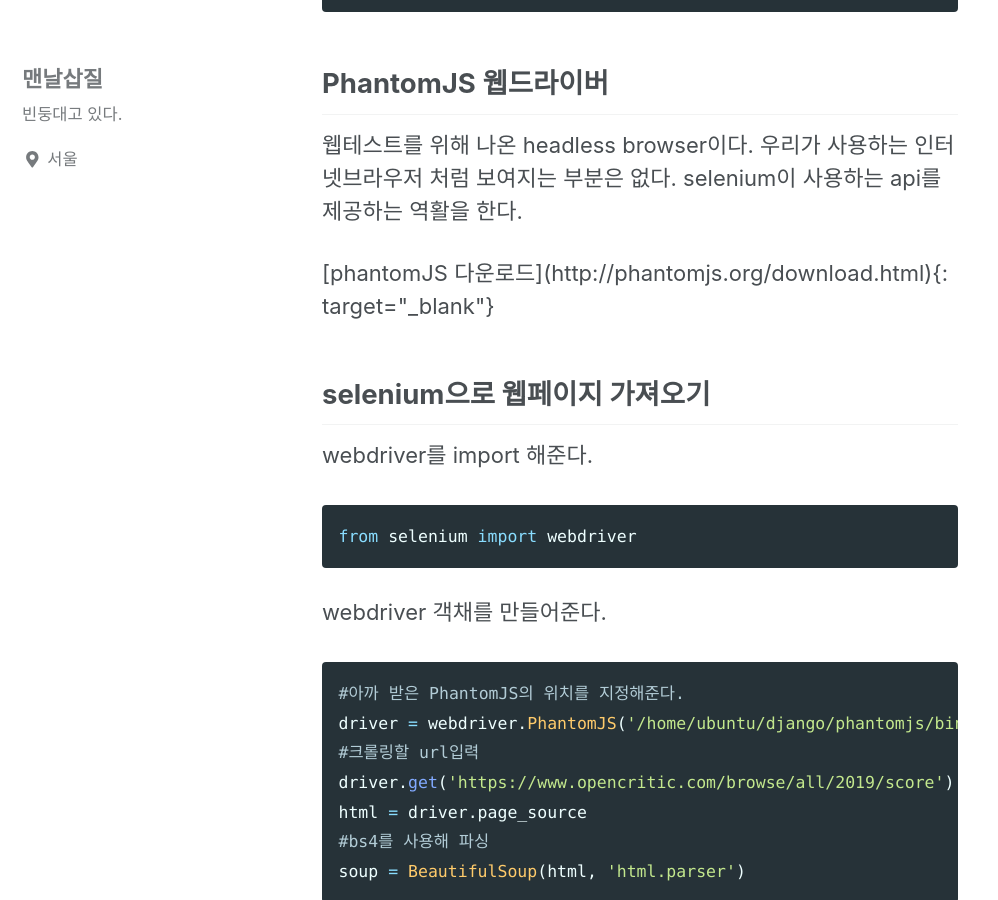
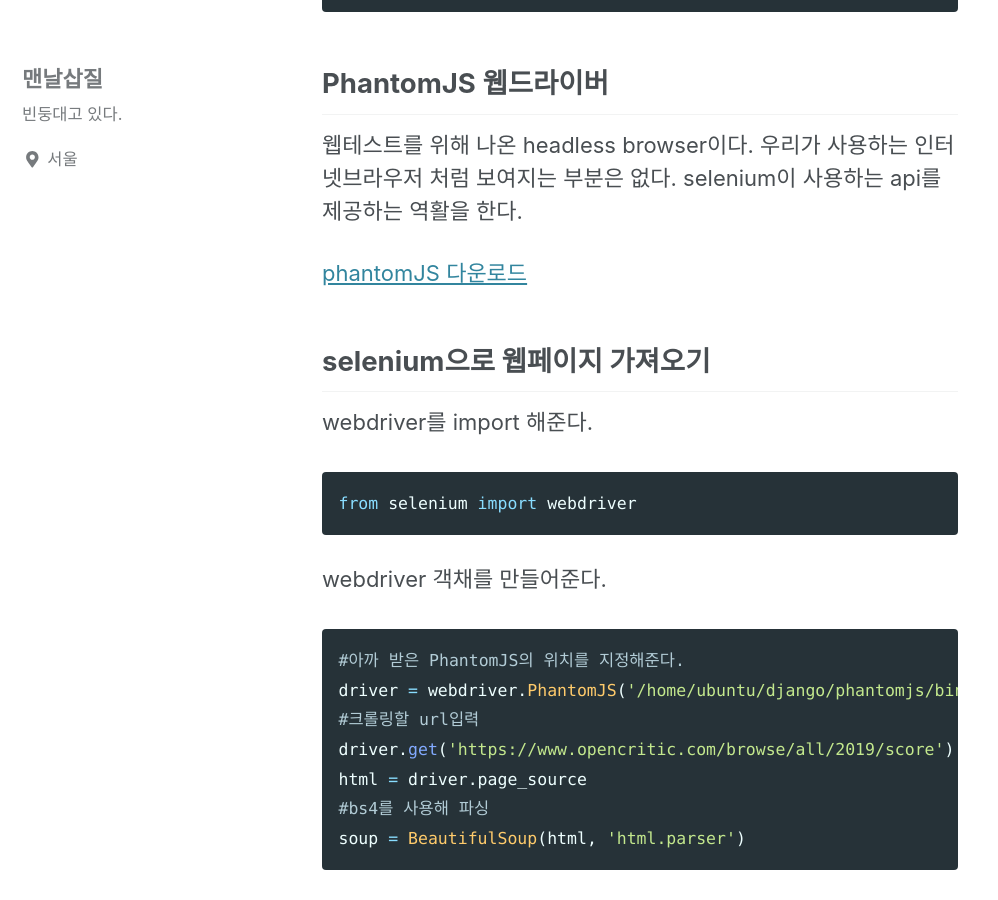
Before and after one commit to Shindongsik/Shindongsik.github.io, a Jekyll site: the page built from _posts/2019-04-05-Selenium-crawler.md, in a window 1280 px wide and 900 px high, scrolled down 569 px. Shown: the whole window, without its empty margins (0-998 px from the left). Built offline with Jekyll 4.4.1, drawn with Linux system fonts in a browser that asks for light colours; cached includes are drawn as plain includes; some of the changed lines change nothing that is shown.

Commit message:
마크다운 안되면 마크업 -_-

```diff
--- a/_posts/2019-04-05-Selenium-crawler.md
+++ b/_posts/2019-04-05-Selenium-crawler.md
@@ -19,7 +19,7 @@
 ## PhantomJS 웹드라이버
 <p>웹테스트를 위해 나온 headless browser이다. 우리가 사용하는 인터넷브라우저 처럼 보여지는 부분은 없다.
 selenium이 사용하는 api를 제공하는 역활을 한다.</p>
-<p>[phantomJS 다운로드](http://phantomjs.org/download.html){: target="_blank"}</p>
+<p><a href='http://phantomjs.org/download.html' target='_blank'>phantomJS 다운로드</a></p>
 
 ## selenium으로 웹페이지 가져오기
 <p>webdriver를 import 해준다.</p>
```
